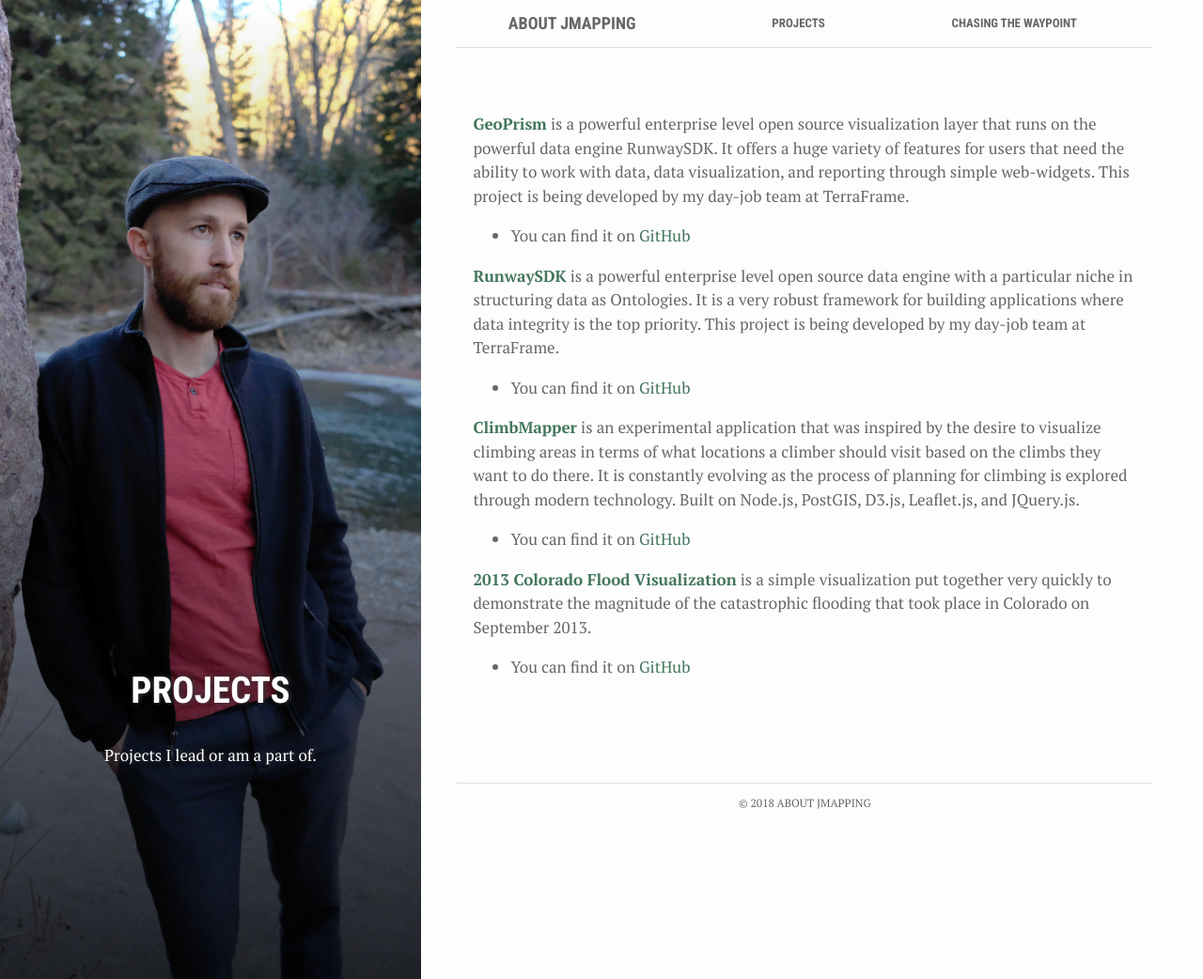
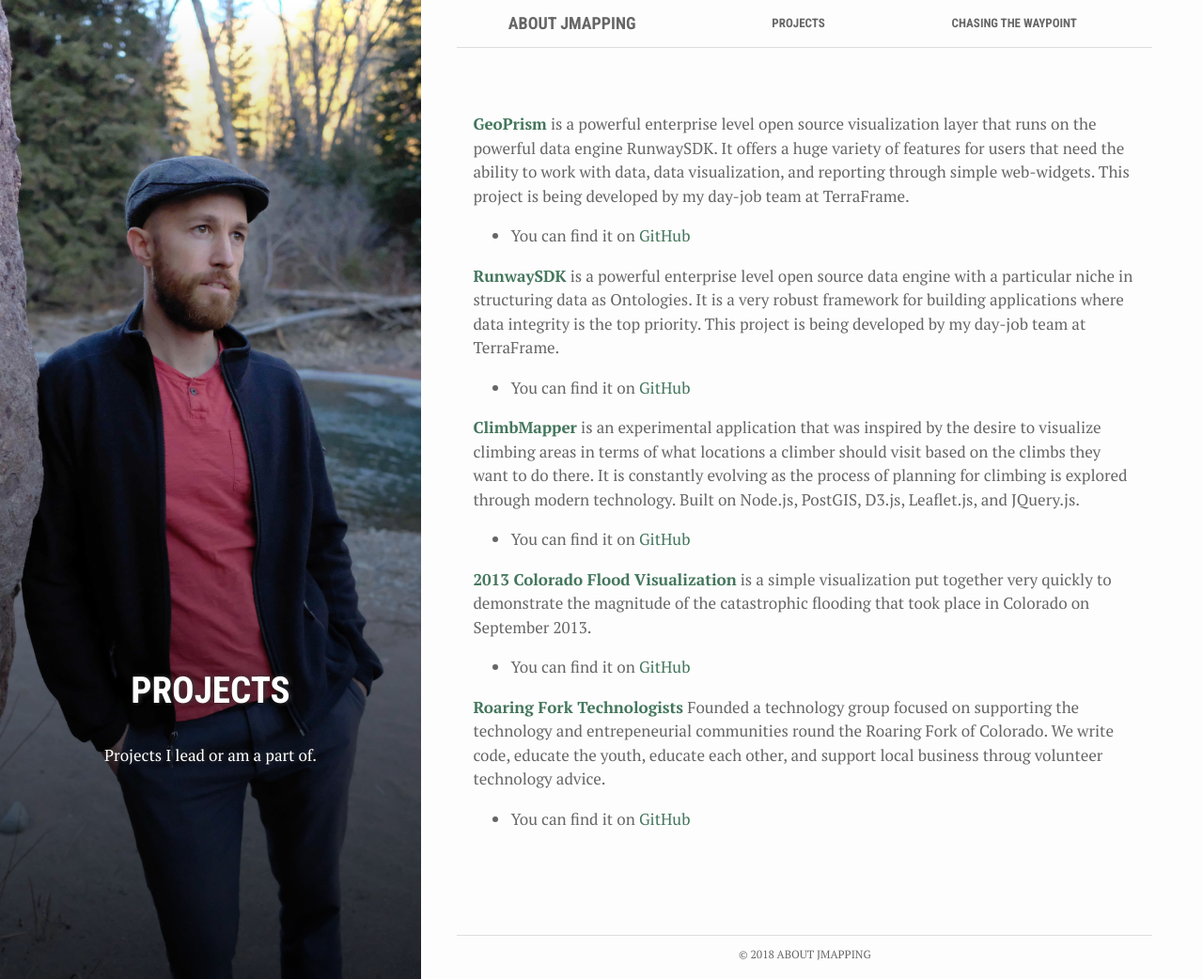
Before and after one commit to justinlewis/jmapping, a Jekyll site: the page built from projects.md, in a window 1280 px wide and 1042 px high. Shown: the whole window at 94% size. Built offline with Jekyll 4.4.1, drawn with Linux system fonts in a browser that asks for light colours; nearby versions of some CDN libraries.

Commit message:
new post

```diff
--- a/_config.yml
+++ b/_config.yml
@@ -63,3 +63,8 @@ projects:
   url: http://justinlewis.github.io/colorado_flood_vis_2013/
   code-url: https://github.com/justinlewis/colorado_flood_vis_2013
   description: is a simple visualization put together very quickly to demonstrate the magnitude of the catastrophic flooding that took place in Colorado on September 2013.
+
+- name: Roaring Fork Technologists
+  url: http://roaringforktechnologists.com/
+  code-url: https://github.com/RoaringForkTech
+  description: Founded a technology group focused on supporting the technology and entrepeneurial communities round the Roaring Fork of Colorado. We write code, educate the youth, educate each other, and support local business throug volunteer technology advice.
```
